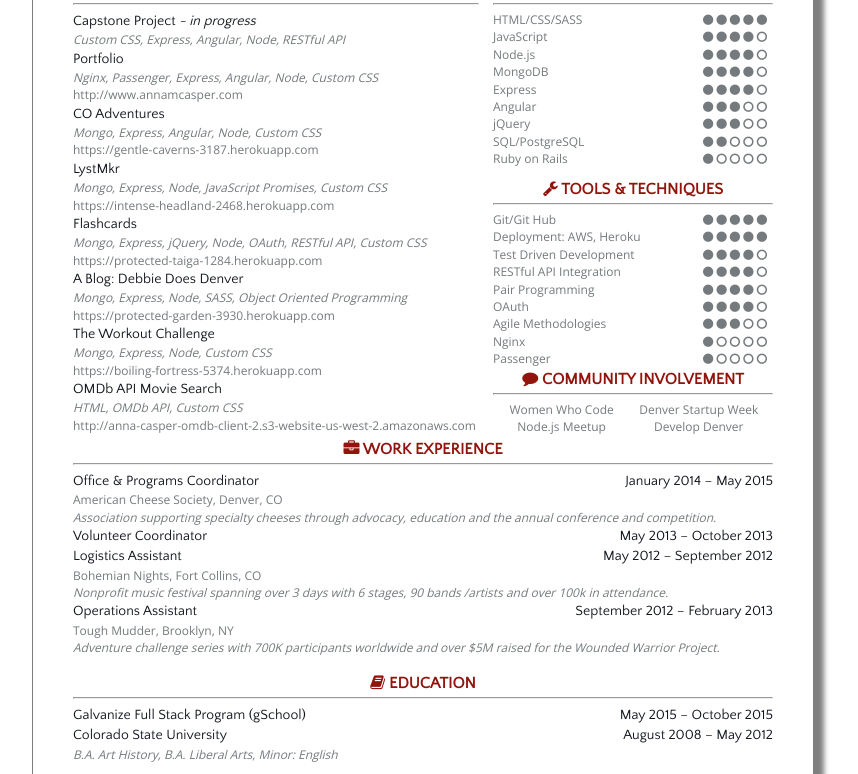
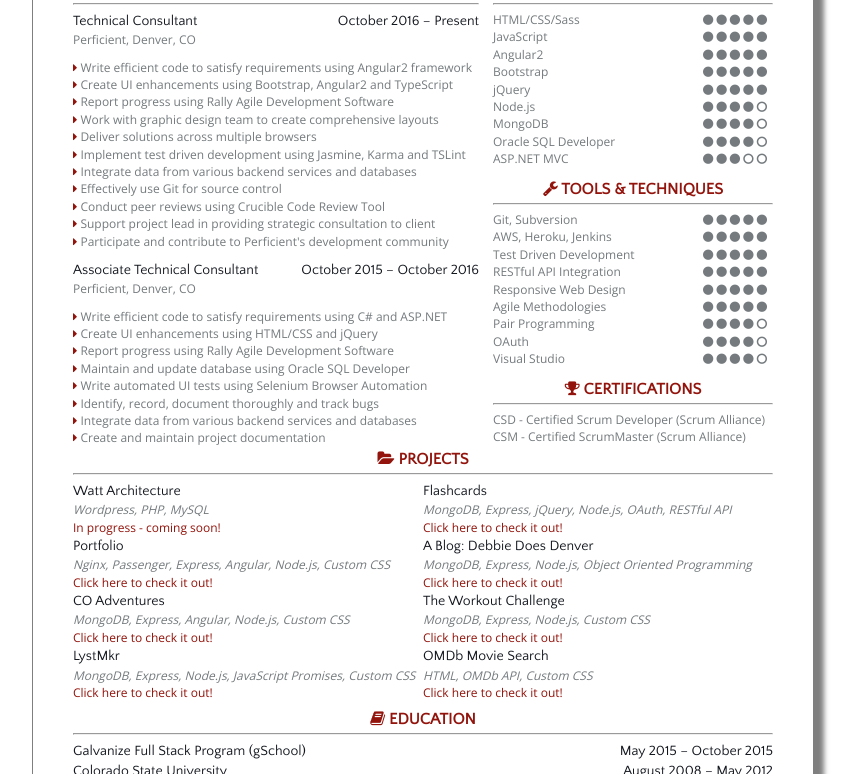
Before and after one commit to AnnaCasper/resume, a plain HTML site: page index.html in a window 1280 px wide. Shown: the part 181-955 px from the top of the page, without its empty margins (217-1075 px from the left). Drawn offline with nearby package versions, Linux system fonts and the light colour scheme.

Commit message:
update jan 2017

```diff
--- a/coverletter-style.css
+++ b/coverletter-style.css
@@ -97,7 +97,10 @@ main {
 	padding-left: 20px;
 	padding-right: 20px;
 }
-
+a {
+	text-decoration: none;
+	color:inherit;
+}
 
 .firstName {
   margin-left: 150px;
@@ -141,6 +144,6 @@ main {
 	margin-bottom: 20px;
 }
 .grey {
-	color: #C0BAD5;
+	color: #a6a6a6;
 	font-size: 11px;
 }
--- a/divstyle.css
+++ b/divstyle.css
@@ -203,14 +203,13 @@ a:hover {
 	color: #92140C;
 }
 
-.projects {
+.workExperience {
 	margin-top: 140px;
 	width: 58%;
-	height: 460px;
+	height: 470px;
 	float: left;
 }
 .comm {
-	width: 49%;
 	float: left;
 }
 .title {
@@ -227,9 +226,10 @@ a:hover {
 	font-family: Quattrocento Sans, sans-serif;
 }
 
-.workExperience {
+.projects {
 	width: 100%;
 	float: left;
+		height: 260px;
 }
 
 .date {
@@ -255,7 +255,7 @@ a:hover {
 	padding-left: 5px;
 	width: 40%;
 	float: right;
-	height: 190px;
+	height: 200px;
 }
 
 .languages {
@@ -277,7 +277,7 @@ a:hover {
 	text-align: center;
 	width: 40%;
 	float: right;
-	height: 65px;
+	height: 70px;
 	color: #747A7D;
 }
 
@@ -315,14 +315,13 @@ a:hover {
 	font-style: italic;
 	color: #747A7D;
 }
-.projectDescription {
-	color: #747A7D;
-}
+
 .progress {
 	font-style: italic;
 }
 
 .pdf {
+	margin-top: 40px;
   background-color: white;
 	margin: 0 auto;
 	width: 700px;
@@ -367,3 +366,27 @@ a:hover {
 .contactIcon {
 	margin: 20px
 }
+
+.projectDescription {
+	color: #92140C !important;
+}
+
+.projectColumn1 {
+	float:left;
+	width:50%;
+}
+
+.projectColumn2 {
+	float: right;
+	width: 50%;
+}
+
+.jobDescription {
+	width: 100%;
+	color: #747A7D;
+	font-size: 12px;
+}
+
+.space {
+	height: 10px;
+}
--- a/index.html
+++ b/index.html
@@ -17,95 +17,121 @@
               <h1>casper</h1>
             </div>
             <div class="links">
-              <p class="grey">Portfolio: <a a href='http://www.annamcasper.com' target="_blank" >http://www.annamcasper.com</a></p>
+              <p class="fullstack">Portfolio: <a href='http://www.annamcasper.com' target="_blank" >http://www.annamcasper.com</a></p>
+              <p></p>
+              <p></p>
               <p class="grey">GitHub: <a href='https://github.com/AnnaCasper' target="_blank">https://github.com/AnnaCasper</a></p>
               <p class="fullstack">LinkedIn: <a href='https://www.linkedin.com/in/annacasper' target="_blank">https://www.linkedin.com/in/annacasper</a></p>
             </div>
             <div class="contact">
               <p class="fullstack">Full Stack Web Developer</p>
-              <p class="grey"><a href="mailto:anna@annamcasper.com">anna@annamcasper.com</a></p>
+              <p></p>
+              <p></p>
+              <p class="grey"><a href="mailto:anna.casper3@gmail.com">anna.casper3@gmail.com</a></p>
               <p class="grey">720.220.5651</p>
             </div>
           </header>
           <main>
-            <div class="projects">
-              <h4><i class="fa fa-folder-open"></i>  PROJECTS</h4>
+            <div class="workExperience">
+              <h4><i class="fa fa-briefcase"></i>  WORK EXPERIENCE</h4>
               <hr>
-              <p class="projectTitle">Capstone Project <i class="progress">- in progress</i></p>
-              <p class="project">Custom CSS, Express, Angular, Node, RESTful API</p>
-              <p class="projectDescription"> </p>
-              <p class="projectTitle">Portfolio</p>
-              <p class="project">Nginx, Passenger, Express, Angular, Node, Custom CSS</p>
-              <p class="projectDescription"><a href="http://www.annamcasper.com/" target="_blank">http://www.annamcasper.com</a></p>
-              <p class="projectTitle">CO Adventures</p>
-              <p class="project">Mongo, Express, Angular, Node, Custom CSS</p>
-              <p class="projectDescription"><a href="https://gentle-caverns-3187.herokuapp.com" target="_blank">https://gentle-caverns-3187.herokuapp.com</a></p>
-              <p class="projectTitle">LystMkr</p>
-              <p class="project">Mongo, Express, Node, JavaScript Promises, Custom CSS</p>
-              <p class="projectDescription"><a href="https://intense-headland-2468.herokuapp.com" target="_blank">https://intense-headland-2468.herokuapp.com</a></p>
-              <p class="projectTitle">Flashcards</p>
-              <p class="project">Mongo, Express, jQuery, Node, OAuth, RESTful API, Custom CSS</p>
-              <p class="projectDescription"><a href="https://protected-taiga-1284.herokuapp.com" target="_blank">https://protected-taiga-1284.herokuapp.com</a></p>
-              <p class="projectTitle">A Blog: Debbie Does Denver</p>
-              <p class="project">Mongo, Express, Node, SASS, Object Oriented Programming</p>
-              <p class="projectDescription"><a href="https://protected-garden-3930.herokuapp.com" target="_blank">https://protected-garden-3930.herokuapp.com</a></p>
-              <p class="projectTitle">The Workout Challenge</p>
-              <p class="project">Mongo, Express, Node, Custom CSS</p>
-              <p class="projectDescription"><a href="https://boiling-fortress-5374.herokuapp.com" target="_blank">https://boiling-fortress-5374.herokuapp.com</a></p>
-              <p class="projectTitle">OMDb API Movie Search</p>
-              <p class="project">HTML, OMDb API, Custom CSS</p>
-              <p class="projectDescription"><a href="http://anna-casper-omdb-client-2.s3-website-us-west-2.amazonaws.com" target="_blank">http://anna-casper-omdb-client-2.s3-website-us-west-2.amazonaws.com</a></p>
+              <p class="title">Technical Consultant</p>
+              <p class="date">October 2016 – Present</p>
+              <p class="company">Perficient, Denver, CO</p>
+              <div class="space"></div>
+              <p class="jobDescription"><i class="fa fa-caret-right"></i>   Write efficient code to satisfy requirements using Angular2 framework</li>
+              <p class="jobDescription"><i class="fa fa-caret-right"></i>   Create UI enhancements using Bootstrap, Angular2 and TypeScript</p>
+              <p class="jobDescription"><i class="fa fa-caret-right"></i>   Report progress using Rally Agile Development Software</p>
+              <p class="jobDescription"><i class="fa fa-caret-right"></i>   Work with graphic design team to create comprehensive layouts</p>
+              <p class="jobDescription"><i class="fa fa-caret-right"></i>   Deliver solutions across multiple browsers</p>
+              <p class="jobDescription"><i class="fa fa-caret-right"></i>   Implement test driven development using Jasmine, Karma and TSLint</p>
+              <p class="jobDescription"><i class="fa fa-caret-right"></i>   Integrate data from various backend services and databases</p>
+              <p class="jobDescription"><i class="fa fa-caret-right"></i>   Effectively use Git for source control</p>
+              <p class="jobDescription"><i class="fa fa-caret-right"></i>   Conduct peer reviews using Crucible Code Review Tool</p>
+              <p class="jobDescription"><i class="fa fa-caret-right"></i>   Support project lead in providing strategic consultation to client</p>
+              <p class="jobDescription"><i class="fa fa-caret-right"></i>   Participate and contribute to Perficient's development community</p>
+              <div class="space"></div>
+              <p class="title">Associate Technical Consultant</p>
+              <p class="date">October 2015 – October 2016</p>
+              <p class="company">Perficient, Denver, CO</p>
+              <div class="space"></div>
+              <p class="jobDescription"><i class="fa fa-caret-right"></i>   Write efficient code to satisfy requirements using C# and ASP.NET</li>
+              <p class="jobDescription"><i class="fa fa-caret-right"></i>   Create UI enhancements using HTML/CSS and jQuery</p>
+              <p class="jobDescription"><i class="fa fa-caret-right"></i>   Report progress using Rally Agile Development Software</p>
+              <p class="jobDescription"><i class="fa fa-caret-right"></i>   Maintain and update database using Oracle SQL Developer</p>
+              <p class="jobDescription"><i class="fa fa-caret-right"></i>   Write automated UI tests using Selenium Browser Automation</p>
+              <p class="jobDescription"><i class="fa fa-caret-right"></i>   Identify, record, document thoroughly and track bugs</p>
+              <p class="jobDescription"><i class="fa fa-caret-right"></i>   Integrate data from various backend services and databases</p>
+              <p class="jobDescription"><i class="fa fa-caret-right"></i>   Create and maintain project documentation</p>
+              <br>
             </div>
             <div class="languages">
               <h4><i class="fa fa-language"></i>  LANGUAGES & FRAMEWORKS</h4>
               <hr>
-              <p class="lang">HTML/CSS/SASS</p><p class="bubbles"><i class="fa fa-circle"></i>  <i class="fa fa-circle"></i>  <i class="fa fa-circle"></i>  <i class="fa fa-circle"></i>  <i class="fa fa-circle"></i></p>
-              <p class="lang">JavaScript</p><p class="bubbles"><i class="fa fa-circle"></i>  <i class="fa fa-circle"></i>  <i class="fa fa-circle"></i>  <i class="fa fa-circle"></i>  <i class="fa fa-circle-o"></i></p>
+              <p class="lang">HTML/CSS/Sass</p><p class="bubbles"><i class="fa fa-circle"></i>  <i class="fa fa-circle"></i>  <i class="fa fa-circle"></i>  <i class="fa fa-circle"></i>  <i class="fa fa-circle"></i></p>
+              <p class="lang">JavaScript</p><p class="bubbles"><i class="fa fa-circle"></i>  <i class="fa fa-circle"></i>  <i class="fa fa-circle"></i>  <i class="fa fa-circle"></i>  <i class="fa fa-circle"></i></p>
+              <p class="lang">Angular2</p><p class="bubbles"><i class="fa fa-circle"></i>  <i class="fa fa-circle"></i>  <i class="fa fa-circle"></i>  <i class="fa fa-circle"></i>  <i class="fa fa-circle"></i></p>
+              <p class="lang">Bootstrap</p><p class="bubbles"><i class="fa fa-circle"></i>  <i class="fa fa-circle"></i>  <i class="fa fa-circle"></i>  <i class="fa fa-circle"></i>  <i class="fa fa-circle"></i></p>
+              <p class="lang">jQuery</p><p class="bubbles"><i class="fa fa-circle"></i>  <i class="fa fa-circle"></i>  <i class="fa fa-circle"></i>  <i class="fa fa-circle"></i>  <i class="fa fa-circle"></i></p>
               <p class="lang">Node.js</p><p class="bubbles"><i class="fa fa-circle"></i>  <i class="fa fa-circle"></i>  <i class="fa fa-circle"></i>  <i class="fa fa-circle"></i>  <i class="fa fa-circle-o"></i></p>
               <p class="lang">MongoDB</p><p class="bubbles"><i class="fa fa-circle"></i>  <i class="fa fa-circle"></i>  <i class="fa fa-circle"></i>  <i class="fa fa-circle"></i>  <i class="fa fa-circle-o"></i></p>
-              <p class="lang">Express</p><p class="bubbles"><i class="fa fa-circle"></i>  <i class="fa fa-circle"></i>  <i class="fa fa-circle"></i>  <i class="fa fa-circle"></i>  <i class="fa fa-circle-o"></i></p>
-              <p class="lang">Angular</p><p class="bubbles"><i class="fa fa-circle"></i>  <i class="fa fa-circle"></i>  <i class="fa fa-circle"></i>  <i class="fa fa-circle-o"></i>  <i class="fa fa-circle-o"></i></p>
-              <p class="lang">jQuery</p><p class="bubbles"><i class="fa fa-circle"></i>  <i class="fa fa-circle"></i>  <i class="fa fa-circle"></i>  <i class="fa fa-circle-o"></i>  <i class="fa fa-circle-o"></i></p>
-              <p class="lang">SQL/PostgreSQL</p><p class="bubbles"><i class="fa fa-circle"></i>  <i class="fa fa-circle"></i>  <i class="fa fa-circle-o"></i>  <i class="fa fa-circle-o"></i>  <i class="fa fa-circle-o"></i></p>
-              <p class="lang">Ruby on Rails</p><p class="bubbles"><i class="fa fa-circle"></i>  <i class="fa fa-circle-o"></i>  <i class="fa fa-circle-o"></i>  <i class="fa fa-circle-o"></i>  <i class="fa fa-circle-o"></i></p>
-              <br>
+              <p class="lang">Oracle SQL Developer</p><p class="bubbles"><i class="fa fa-circle"></i>  <i class="fa fa-circle"></i>  <i class="fa fa-circle"></i>  <i class="fa fa-circle"></i>  <i class="fa fa-circle-o"></i></p>
+              <p class="lang">ASP.NET MVC</p><p class="bubbles"><i class="fa fa-circle"></i>  <i class="fa fa-circle"></i>  <i class="fa fa-circle"></i>  <i class="fa fa-circle-o"></i>  <i class="fa fa-circle-o"></i></p>
+            <br>
             </div>
             <div class="tools">
               <h4><i class="fa fa-wrench"></i>  TOOLS & TECHNIQUES</h4>
               <hr>
-              <p class="lang">Git/Git Hub</p><p class="bubbles"><i class="fa fa-circle"></i>  <i class="fa fa-circle"></i>  <i class="fa fa-circle"></i>  <i class="fa fa-circle"></i>  <i class="fa fa-circle"></i></p>
-              <p class="lang">Deployment: AWS, Heroku</p><p class="bubbles"><i class="fa fa-circle"></i>  <i class="fa fa-circle"></i>  <i class="fa fa-circle"></i>  <i class="fa fa-circle"></i>  <i class="fa fa-circle"></i></p>
-              <p class="lang">Test Driven Development</p><p class="bubbles"><i class="fa fa-circle"></i>  <i class="fa fa-circle"></i>  <i class="fa fa-circle"></i>  <i class="fa fa-circle"></i>  <i class="fa fa-circle-o"></i></p>
-              <p class="lang">RESTful API Integration</p><p class="bubbles"><i class="fa fa-circle"></i>  <i class="fa fa-circle"></i>  <i class="fa fa-circle"></i>  <i class="fa fa-circle"></i>  <i class="fa fa-circle-o"></i></p>
+              <p class="lang">Git, Subversion</p><p class="bubbles"><i class="fa fa-circle"></i>  <i class="fa fa-circle"></i>  <i class="fa fa-circle"></i>  <i class="fa fa-circle"></i>  <i class="fa fa-circle"></i></p>
+              <p class="lang">AWS, Heroku, Jenkins</p><p class="bubbles"><i class="fa fa-circle"></i>  <i class="fa fa-circle"></i>  <i class="fa fa-circle"></i>  <i class="fa fa-circle"></i>  <i class="fa fa-circle"></i></p>
+              <p class="lang">Test Driven Development</p><p class="bubbles"><i class="fa fa-circle"></i>  <i class="fa fa-circle"></i>  <i class="fa fa-circle"></i>  <i class="fa fa-circle"></i>  <i class="fa fa-circle"></i></p>
+              <p class="lang">RESTful API Integration</p><p class="bubbles"><i class="fa fa-circle"></i>  <i class="fa fa-circle"></i>  <i class="fa fa-circle"></i>  <i class="fa fa-circle"></i>  <i class="fa fa-circle"></i></p>
+              <p class="lang">Responsive Web Design</p><p class="bubbles"><i class="fa fa-circle"></i>  <i class="fa fa-circle"></i>  <i class="fa fa-circle"></i>  <i class="fa fa-circle"></i>  <i class="fa fa-circle"></i></p>
+                  <p class="lang">Agile Methodologies</p><p class="bubbles"><i class="fa fa-circle"></i>  <i class="fa fa-circle"></i>  <i class="fa fa-circle"></i>  <i class="fa fa-circle"></i>  <i class="fa fa-circle"></i></p>
               <p class="lang">Pair Programming</p><p class="bubbles"><i class="fa fa-circle"></i>  <i class="fa fa-circle"></i>  <i class="fa fa-circle"></i>  <i class="fa fa-circle"></i>  <i class="fa fa-circle-o"></i></p>
               <p class="lang">OAuth</p><p class="bubbles"><i class="fa fa-circle"></i>  <i class="fa fa-circle"></i>  <i class="fa fa-circle"></i>  <i class="fa fa-circle"></i>  <i class="fa fa-circle-o"></i></p>
-              <p class="lang">Agile Methodologies</p><p class="bubbles"><i class="fa fa-circle"></i>  <i class="fa fa-circle"></i>  <i class="fa fa-circle"></i>  <i class="fa fa-circle-o"></i>  <i class="fa fa-circle-o"></i></p>
-              <p class="lang">Nginx</p><p class="bubbles"><i class="fa fa-circle"></i>  <i class="fa fa-circle-o"></i>  <i class="fa fa-circle-o"></i>  <i class="fa fa-circle-o"></i>  <i class="fa fa-circle-o"></i></p>
-              <p class="lang">Passenger</p><p class="bubbles"><i class="fa fa-circle"></i>  <i class="fa fa-circle-o"></i>  <i class="fa fa-circle-o"></i>  <i class="fa fa-circle-o"></i>  <i class="fa fa-circle-o"></i></p>
+              <p class="lang">Visual Studio</p><p class="bubbles"><i class="fa fa-circle"></i>  <i class="fa fa-circle"></i>  <i class="fa fa-circle"></i>  <i class="fa fa-circle"></i>  <i class="fa fa-circle-o"></i></p>
               <br>
             </div>
             <div class="community">
-              <h4><i class="fa fa-comment"></i>  COMMUNITY INVOLVEMENT</h4>
+              <h4><i class="fa fa-trophy"></i>  CERTIFICATIONS</h4>
               <hr>
-              <p class="comm">Women Who Code</p>
-              <p class="comm">Denver Startup Week</p>
-              <p class="comm">Node.js Meetup</p>
-              <p class="comm">Develop Denver</p>
+              <p class="comm">CSD - Certified Scrum Developer (Scrum Alliance)</p>
+              <p class="comm">CSM - Certified ScrumMaster (Scrum Alliance)</p>
+              <br>
             </div>
-            <div class="workExperience">
-              <h4><i class="fa fa-briefcase"></i>  WORK EXPERIENCE</h4>
+            <br>
+            <div class="projects">
+              <h4><i class="fa fa-folder-open"></i>  PROJECTS</h4>
               <hr>
-              <p class="title">Office & Programs Coordinator</p>
-              <p class="date">January 2014 – May 2015</p>
-              <p class="company">American Cheese Society, Denver, CO</p>
-              <p class="description">Association supporting specialty cheeses through advocacy, education and the annual conference and competition.</p>
-              <p class="title">Volunteer Coordinator</p><p class="date">May 2013 – October 2013</p>
-              <p class="title">Logistics Assistant</p><p class="date">May 2012 – September 2012</p>
-              <p class="company">Bohemian Nights, Fort Collins, CO</p>
-              <p class="description">Nonprofit music festival spanning over 3 days with 6 stages, 90 bands /artists and over 100k in attendance.</p>
-              <p class="title">Operations Assistant</p><p class="date">September 2012 – February 2013</p>
-              <p class="company">Tough Mudder, Brooklyn, NY</p>
-              <p class="description">Adventure challenge series with 700K participants worldwide and over $5M raised for the Wounded Warrior Project.</p>
+              <div class="projectColumn1">
+              <p class="projectTitle">Watt Architecture</p>
+              <p class="project">Wordpress, PHP, MySQL</p>
+              <p class="projectDescription">In progress - coming soon!</p>
+              <p class="projectTitle">Portfolio</p>
+              <p class="project">Nginx, Passenger, Express, Angular, Node.js, Custom CSS</p>
+              <p class="projectDescription"><a href="http://www.annamcasper.com/" target="_blank">Click here to check it out!</a></p>
+              <p class="projectTitle">CO Adventures</p>
+              <p class="project">MongoDB, Express, Angular, Node.js, Custom CSS</p>
+              <p class="projectDescription"><a href="https://gentle-caverns-3187.herokuapp.com" target="_blank">Click here to check it out!</a></p>
+              <p class="projectTitle">LystMkr</p>
+              <p class="project">MongoDB, Express, Node.js, JavaScript Promises, Custom CSS</p>
+              <p class="projectDescription"><a href="https://intense-headland-2468.herokuapp.com" target="_blank">Click here to check it out!</a></p>
+            </div>
+            <div class="projectColumn2">
+              <p class="projectTitle">Flashcards</p>
+              <p class="project">MongoDB, Express, jQuery, Node.js, OAuth, RESTful API</p>
+              <p class="projectDescription"><a href="https://protected-taiga-1284.herokuapp.com" target="_blank">Click here to check it out!</a></p>
+              <p class="projectTitle">A Blog: Debbie Does Denver</p>
+              <p class="project">MongoDB, Express, Node.js, Object Oriented Programming</p>
+              <p class="projectDescription"><a href="https://protected-garden-3930.herokuapp.com" target="_blank">Click here to check it out!</a></p>
+              <p class="projectTitle">The Workout Challenge</p>
+              <p class="project">MongoDB, Express, Node.js, Custom CSS</p>
+              <p class="projectDescription"><a href="https://boiling-fortress-5374.herokuapp.com" target="_blank">Click here to check it out!</a></p>
+              <p class="projectTitle">OMDb Movie Search</p>
+              <p class="project">HTML, OMDb API, Custom CSS</p>
+              <p class="projectDescription"><a href="http://anna-casper-omdb-client-2.s3-website-us-west-2.amazonaws.com" target="_blank">Click here to check it out!</a></p>
+            </div>
             </div>
             <div class="education">
               <h4><i class="fa fa-book"></i>  EDUCATION</h4>
--- a/style.css
+++ b/style.css
@@ -54,7 +54,7 @@ body {
   font-family: Open Sans, serif;
   font-weight: 400;
   line-height: 1.45;
-  color: #000000;
+  color: #11151C;
 }
 
 p {
@@ -203,14 +203,13 @@ a:hover {
 	color: #92140C;
 }
 
-.projects {
+.workExperience {
 	margin-top: 140px;
 	width: 58%;
-	height: 460px;
+	height: 470px;
 	float: left;
 }
 .comm {
-	width: 49%;
 	float: left;
 }
 .title {
@@ -227,9 +226,10 @@ a:hover {
 	font-family: Quattrocento Sans, sans-serif;
 }
 
-.workExperience {
+.projects {
 	width: 100%;
 	float: left;
+	height: 260px;
 }
 
 .date {
@@ -242,7 +242,7 @@ a:hover {
 .description {
 	width: 100%;
 	font-style: italic;
-	color: #a6a6a6;
+	color: #747A7D;
 	font-size: 12px;
 }
 
@@ -255,7 +255,7 @@ a:hover {
 	padding-left: 5px;
 	width: 40%;
 	float: right;
-	height: 190px;
+	height: 200px;
 }
 
 .languages {
@@ -277,14 +277,14 @@ a:hover {
 	text-align: center;
 	width: 40%;
 	float: right;
-	height: 65px;
-	color: #a6a6a6;
+	height: 70px;
+	color: #747A7D;
 }
 
 .lang {
 	width: 60%;
 	float: left;
-	color: #a6a6a6;
+	color: #747A7D;
 }
 
 .bubbles {
@@ -293,19 +293,19 @@ a:hover {
 }
 
 .fa-circle {
-	color: #a6a6a6;
+	color: #747A7D;
 }
 .fa-circle-o {
-	color: #a6a6a6;
+	color: #747A7D;
 }
 
 .grey {
-	color: #a6a6a6;
+	color: #747A7D;
 	font-size: 11px;
 }
 
 .company {
-	color: #a6a6a6;
+	color: #747A7D;
 	font-size: 12px;
 }
 
@@ -313,16 +313,15 @@ a:hover {
 	float: left;
 	width: 100%;
 	font-style: italic;
-	color: #a6a6a6;
+	color: #747A7D;
 }
-.projectDescription {
-	color: #a6a6a6;
-}
+
 .progress {
 	font-style: italic;
 }
 
 /*.pdf {
+	margin-top: 40px;
   background-color: white;
 	margin: 0 auto;
 	width: 700px;
@@ -367,3 +366,27 @@ a:hover {
 .contactIcon {
 	margin: 20px
 }
+
+.projectDescription {
+	color: #92140C !important;
+}
+
+.projectColumn1 {
+	float:left;
+	width:50%;
+}
+
+.projectColumn2 {
+	float: right;
+	width: 50%;
+}
+
+.jobDescription {
+	width: 100%;
+	color: #747A7D;
+	font-size: 12px;
+}
+
+.space {
+	height: 10px;
+}
```
Also changed, not shown: coverletter.html (+13 -16 lines).
